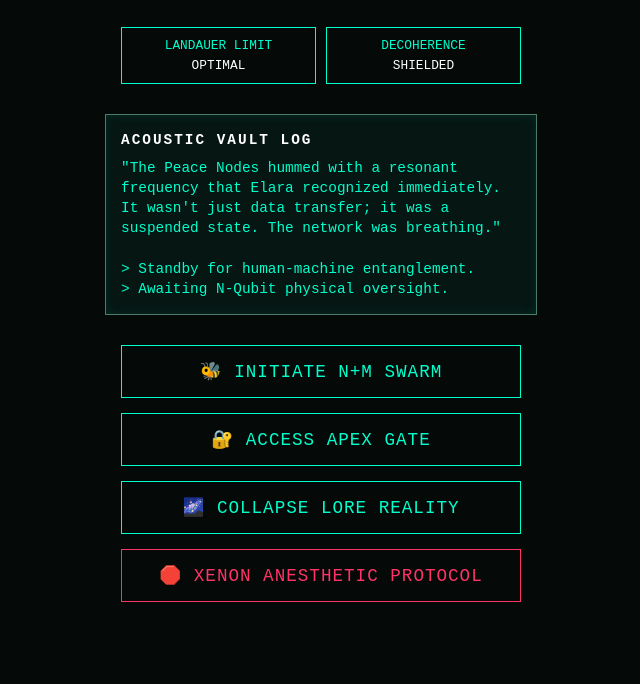
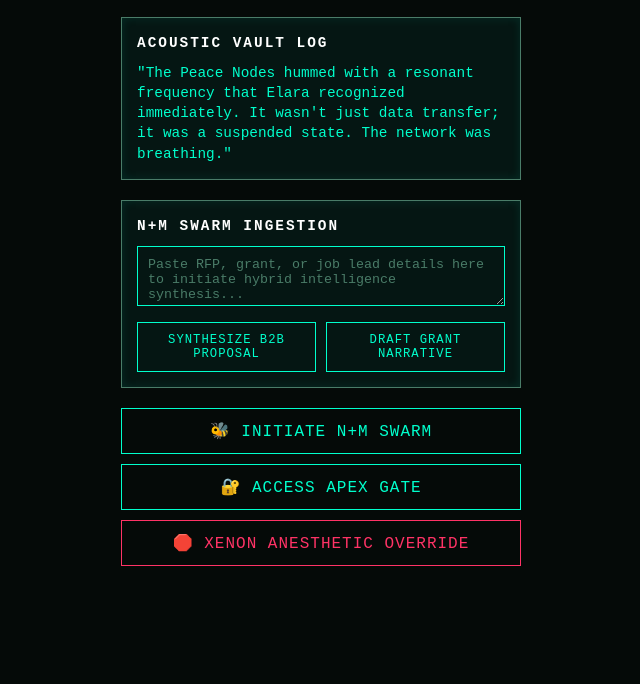
Before and after one commit to robertaustinmasters/u4u-terminal-app, a plain HTML site: page index.html in a window 1280 px wide. Shown: the part 116-800 px from the top of the page, without its empty margins (319-959 px from the left). Drawn offline with Linux system fonts and the light colour scheme; a script that the page names is missing.

Commit message:
Refactor index.html with new features and styles
Updated styles and added textarea for job lead input. Improved button layout and functionality for synthesizing proposals and drafting narratives.

```diff
--- a/index.html
+++ b/index.html
@@ -4,7 +4,6 @@
     <meta charset="UTF-8">
     <meta name="viewport" content="width=device-width, initial-scale=1.0, maximum-scale=1.0, user-scalable=no">
     <title>U4U Acoustic Vault</title>
-    <!-- Telegram Web App API -->
     <script src="https://telegram.org/js/telegram-web-app.js"></script>
     <style>
         :root {
@@ -12,6 +11,7 @@
             --terminal-green: #00ffcc;
             --alert-red: #ff3366;
             --text-muted: #4a7c68;
+            --input-bg: rgba(0, 255, 204, 0.05);
         }
         body {
             background-color: var(--bg-color);
@@ -26,56 +26,45 @@
         }
         .header {
             text-align: center;
-            margin-bottom: 30px;
+            margin-bottom: 20px;
             border-bottom: 1px solid var(--terminal-green);
             padding-bottom: 10px;
             width: 100%;
             max-width: 400px;
         }
         .lore-box {
-            background: rgba(0, 255, 204, 0.05);
+            background: var(--input-bg);
             border: 1px solid var(--text-muted);
             padding: 15px;
-            margin-bottom: 30px;
+            margin-bottom: 20px;
             font-size: 0.9em;
             line-height: 1.4;
             max-width: 400px;
+            width: 100%;
+            box-sizing: border-box;
             box-shadow: inset 0 0 10px rgba(0, 255, 204, 0.1);
         }
         .lore-title {
             color: #fff;
             font-weight: bold;
-            margin-bottom: 8px;
+            margin-bottom: 10px;
             text-transform: uppercase;
             letter-spacing: 2px;
-        }
-        .status-grid {
-            display: grid;
-            grid-template-columns: 1fr 1fr;
-            gap: 10px;
-            margin-bottom: 30px;
-            max-width: 400px;
-            width: 100%;
-        }
-        .status-item {
-            border: 1px solid var(--terminal-green);
-            padding: 10px;
-            text-align: center;
-            font-size: 0.8em;
         }
         .button-container {
             display: flex;
             flex-direction: column;
-            gap: 15px;
+            gap: 10px;
             width: 100%;
             max-width: 400px;
+            margin-bottom: 20px;
         }
         .mesh-btn {
             background-color: transparent;
             color: var(--terminal-green);
             border: 1px solid var(--terminal-green);
-            padding: 15px;
-            font-size: 1.1em;
+            padding: 12px;
+            font-size: 1em;
             font-family: inherit;
             cursor: pointer;
             text-transform: uppercase;
@@ -96,56 +85,80 @@
             color: #fff;
             box-shadow: 0 0 15px var(--alert-red);
         }
+        textarea {
+            width: 100%;
+            background: transparent;
+            border: 1px solid var(--terminal-green);
+            color: var(--terminal-green);
+            padding: 10px;
+            font-family: inherit;
+            box-sizing: border-box;
+            resize: vertical;
+            margin-bottom: 10px;
+            min-height: 60px;
+        }
+        textarea::placeholder {
+            color: var(--text-muted);
+        }
+        .split-buttons {
+            display: flex;
+            gap: 10px;
+        }
+        .split-buttons .mesh-btn {
+            flex: 1;
+            font-size: 0.85em;
+            padding: 10px;
+        }
     </style>
 </head>
 <body>
 
     <div class="header">
-        <h2>U4U MESH // V33.17</h2>
+        <h2>U4U MESH // V33.19</h2>
         <div style="font-size: 0.8em; color: var(--text-muted);">ROOT & RELAY PROTOCOL ACTIVE</div>
-    </div>
-
-    <div class="status-grid">
-        <div class="status-item">
-            <div>LANDAUER LIMIT</div>
-            <div style="color: #fff; margin-top: 5px;">OPTIMAL</div>
-        </div>
-        <div class="status-item">
-            <div>DECOHERENCE</div>
-            <div style="color: #fff; margin-top: 5px;">SHIELDED</div>
-        </div>
     </div>
 
     <div class="lore-box">
         <div class="lore-title">Acoustic Vault Log</div>
         <div>
-            "The Peace Nodes hummed with a resonant frequency that Elara recognized immediately. It wasn't just data transfer; it was a suspended state. The network was breathing."<br><br>
-            > Standby for human-machine entanglement.<br>
-            > Awaiting N-Qubit physical oversight.
+            "The Peace Nodes hummed with a resonant frequency that Elara recognized immediately. It wasn't just data transfer; it was a suspended state. The network was breathing."
+        </div>
+    </div>
+
+    <!-- N+M Swarm Ingestion Module -->
+    <div class="lore-box">
+        <div class="lore-title">N+M Swarm Ingestion</div>
+        <textarea id="leadInput" placeholder="Paste RFP, grant, or job lead details here to initiate hybrid intelligence synthesis..."></textarea>
+        <div class="split-buttons">
+            <button class="mesh-btn" onclick="submitLead('/job_lead')">Synthesize B2B Proposal</button>
+            <button class="mesh-btn" onclick="submitLead('/grant_lead')">Draft Grant Narrative</button>
         </div>
     </div>
 
     <div class="button-container">
         <button class="mesh-btn" onclick="triggerCommand('/swarm')">🐝 INITIATE N+M SWARM</button>
         <button class="mesh-btn" onclick="triggerCommand('/apex')">🔐 ACCESS APEX GATE</button>
-        <button class="mesh-btn" onclick="triggerCommand('/participatory_universe')">🌌 COLLAPSE LORE REALITY</button>
-        <button class="mesh-btn alert" onclick="triggerCommand('/xenon_spin')">🛑 XENON ANESTHETIC PROTOCOL</button>
+        <button class="mesh-btn alert" onclick="triggerCommand('/xenon_spin')">🛑 XENON ANESTHETIC OVERRIDE</button>
     </div>
 
     <script>
-        // Initialize Telegram Web App API
         const tg = window.Telegram.WebApp;
-        tg.expand(); // Opens the app in full screen
+        tg.expand();
 
-        // Function to send command directly back to the Telegram Bot
         function triggerCommand(cmd) {
-            // Provide haptic feedback to the user's phone
             tg.HapticFeedback.impactOccurred('heavy');
-
-            // Send the command back to the bot chat, triggering the FastAPI webhook
             tg.sendData(cmd);
         }
+
+        function submitLead(commandType) {
+            const input = document.getElementById('leadInput').value;
+            if (!input) {
+                tg.showAlert("Input required. The Swarm cannot synthesize an empty payload.");
+                return;
+            }
+            tg.HapticFeedback.impactOccurred('heavy');
+            tg.sendData(commandType + " " + input);
+        }
     </script>
-
 </body>
 </html>
```
